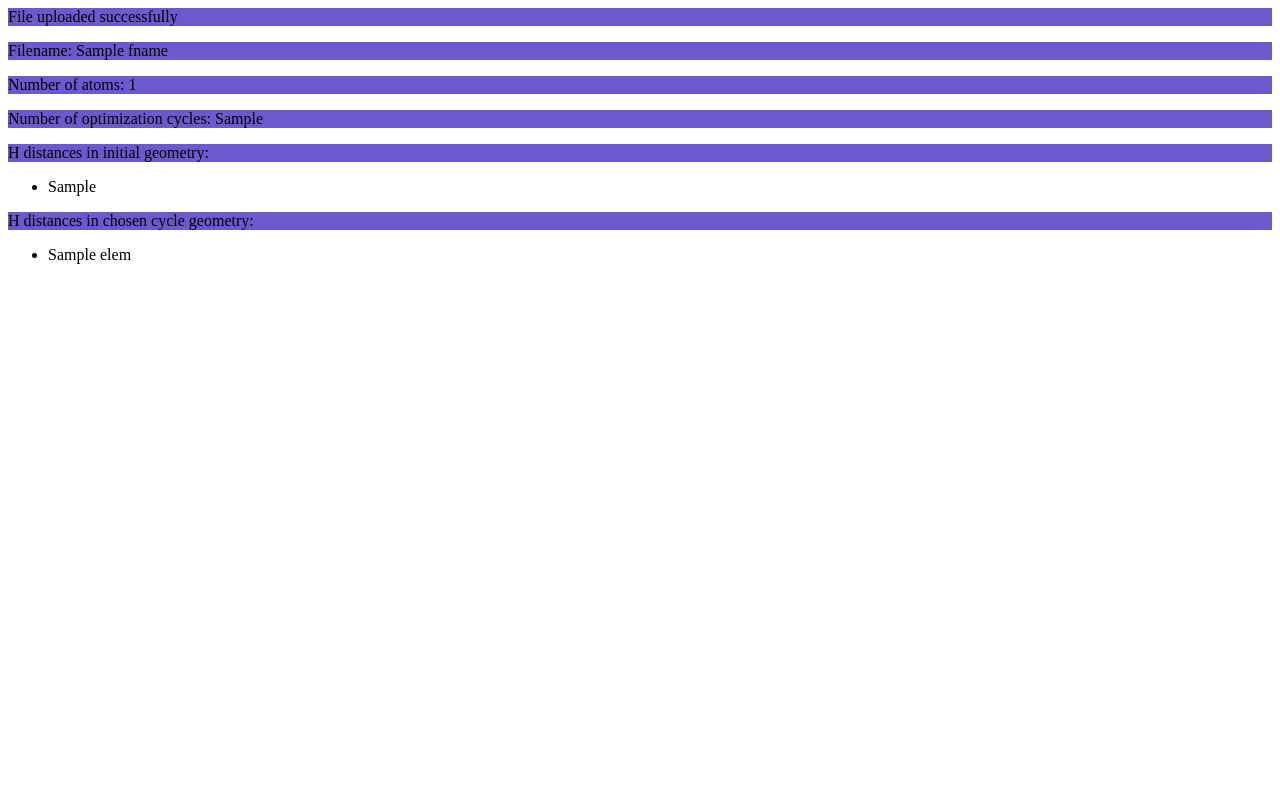
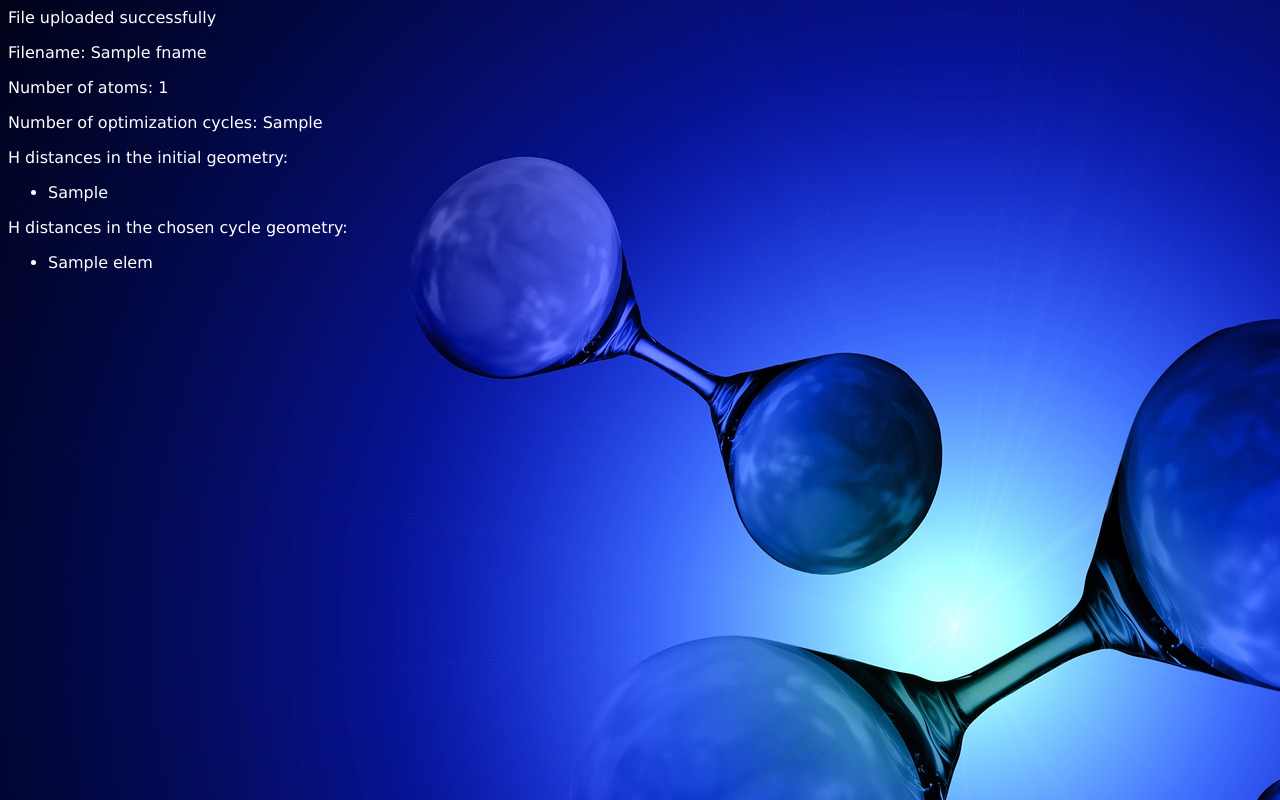
Before and after one commit to IgorAnger/flask_hydro_dists, a Flask app: template templates/uploaded.html in a window 1280 px wide. Run offline with Flask 2, Linux system fonts and the light colour scheme; the template is opened without the code that fills it: most values are stand-ins (such as "Sample title", 1, 10 or a date in 2020).

Commit message:
changes 0.1

```diff
--- a/app.py
+++ b/app.py
@@ -39,7 +39,6 @@ def uploaded() -> "html":
 				l_index_end = l_index
 				l_index_end = l_index_end
 		num_atoms = l_index_end - l_index_start -1
-		print(f"number of atoms: {num_atoms}, molecule 1 - {n_atom_1} atoms, molecule 2 - {num_atoms - n_atom_1} atoms")
 		xyz_list = lines[l_index_start+1:l_index_end]
 		xyz_list1 = xyz_list[:n_atom_1]
 		xyz_list2 = xyz_list[n_atom_1:]
@@ -69,13 +68,11 @@ def uploaded() -> "html":
 				if dist < 3.0:
 					dist_init = f"Distance between: {xyz_list1_h[i][0]} and: {xyz_list2_h[k][0]} is: {dist}"
 					dist_init_list.append(dist_init)
-					print(f"Initial Geometry: Distance between {xyz_list1_h[i][0]} and {xyz_list2_h[k][0]} atom: {dist}nm")
 		opt_lines = 0
 		for index, line in enumerate(lines):
 			line = line.lower().strip()
 			if 'geometry optimization cycle' in line:
 				opt_lines += 1
-		print(f" Number of optimization cycles: {opt_lines}")
 		cycle_n = request.form['cycle_n']
 		cycle_n = int(cycle_n)
 		if cycle_n < 10:
@@ -116,7 +113,6 @@ def uploaded() -> "html":
 				d = np.array([xyz_cycle2_df.iloc[l,2],xyz_cycle2_df.iloc[l,3],xyz_cycle2_df.iloc[l,4]])
 				dist = np.linalg.norm(c-d)
 				if dist < res_dist:
-					print(f"Cycle {cycle_n}: Distance between {xyz_cycle1_df.iloc[j,0]} and {xyz_cycle2_df.iloc[l,0]} atom: {dist}nm")
 					dist_cycle = f"Cycle {cycle_n}: Distance between {xyz_cycle1_df.iloc[j,0]} and {xyz_cycle2_df.iloc[l,0]} atom: {dist}nm"
 					dist_cycle_list.append(dist_cycle)
 		return render_template('uploaded.html', fname = f.filename, num_atoms=num_atoms, opt_lines=opt_lines, dist_init_list=dist_init_list, dist_cycle_list=dist_cycle_list)
--- a/templates/index.html
+++ b/templates/index.html
@@ -6,8 +6,8 @@
 	<link rel="stylesheet" href="https://cdn.jsdelivr.net/npm/bootstrap@4.3.1/dist/css/bootstrap.min.css" integrity="sha384-ggOyR0iXCbMQv3Xipma34MD+dH/1fQ784/j6cY/iJTQUOhcWr7x9JvoRxT2MZw1T" crossorigin="anonymous">
 	<title>Hydrogene Distances Calculator</title>
 </head>
-<body>
-	<h1 style="background-color:SlateBlue;">Hydrogene Distances Calculator for orca outputs</h1>
+<body style = "background: url(../static/v2.jpg); font-family: verdana; color: white;">
+	<h1 style="text-align: center;">Hydrogene Distances Calculator for orca outputs</h1>
 	<form action="/uploaded" method="post" enctype="multipart/form-data">
 		<label for="filename">Upload your orca .out file:</label>
   		<input type="file" name="file"><br>
--- a/templates/uploaded.html
+++ b/templates/uploaded.html
@@ -1,23 +1,19 @@
 <html>
 <head>
-<title>
-	<meta charset="utf-8">
-	<meta name="viewport" content="width=device-width, initial-scale=1">
-	<link rel="stylesheet" href="https://cdn.jsdelivr.net/npm/bootstrap@4.3.1/dist/css/bootstrap.min.css" integrity="sha384-ggOyR0iXCbMQv3Xipma34MD+dH/1fQ784/j6cY/iJTQUOhcWr7x9JvoRxT2MZw1T" crossorigin="anonymous">
-	File uploaded</title>
+<title>File uploaded</title>
 </head>
-<body>
-<p style="background-color:SlateBlue;">File uploaded successfully</p>
-<p style="background-color:SlateBlue;">Filename: {{fname}}</p>
-<p style="background-color:SlateBlue;">Number of atoms: {{num_atoms}}</p>
-<p style="background-color:SlateBlue;">Number of optimization cycles: {{opt_lines}}</p>
-<p style="background-color:SlateBlue;">H distances in initial geometry:</p>
+<body style="background: url(../static/v2.jpg); font-family: verdana; color: white;">
+	<p >File uploaded successfully</p>
+	<p >Filename: {{fname}}</p>
+	<p >Number of atoms: {{num_atoms}}</p>
+	<p >Number of optimization cycles: {{opt_lines}}</p>
+	<p >H distances in the initial geometry:</p>
 <ul>
-{% for el in dist_init_list %}
-<li> {{el}} </li>
-{% endfor %}
+	{% for el in dist_init_list %}
+		<li> {{el}} </li>
+	{% endfor %}
 </ul>
-<p style="background-color:SlateBlue;">H distances in chosen cycle geometry:</p>
+<p>H distances in the chosen cycle geometry:</p>
 <ul>
 	{% for elem in dist_cycle_list %}
 	<li>{{elem}}</li>
```
Also changed, not shown: requirments.txt (added, +12 -0 lines), static/v2.jpg (added).
